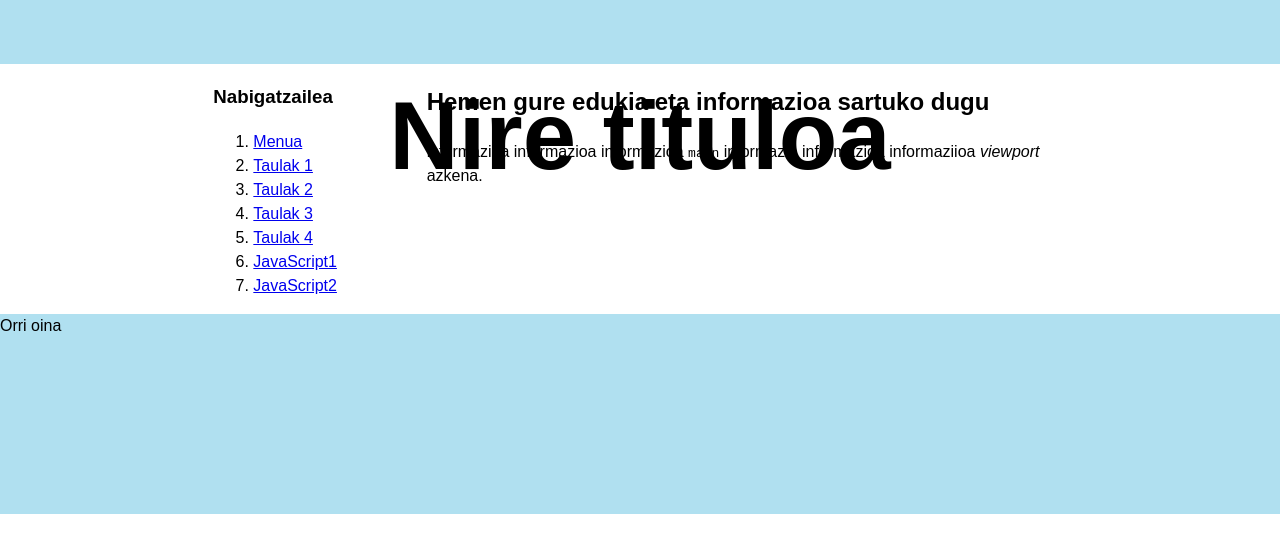
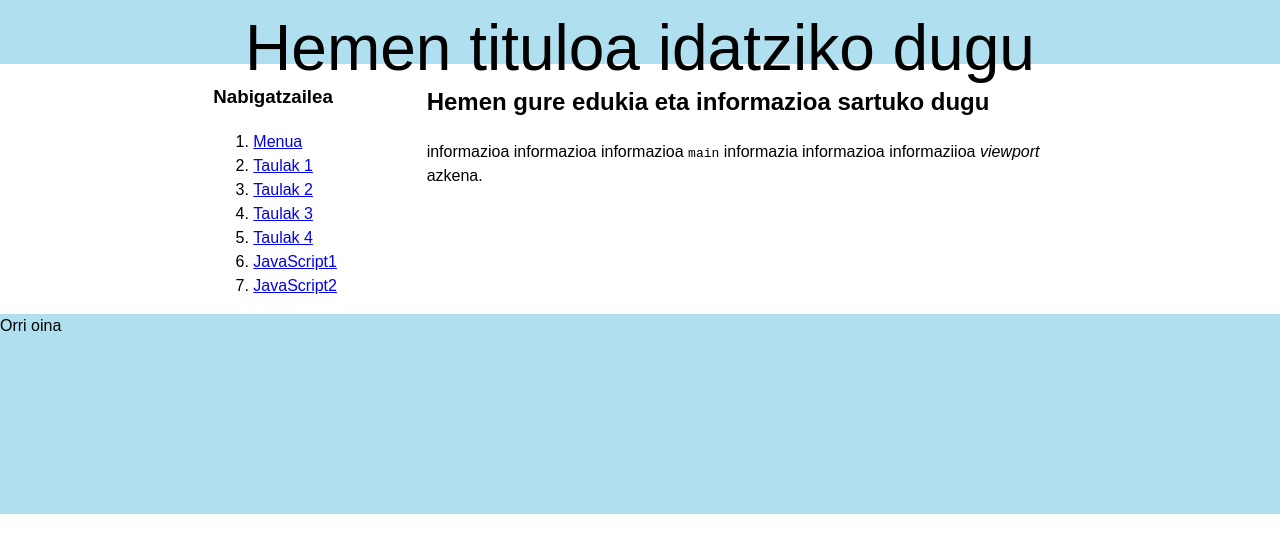
Before and after one commit to senterland2020/maketazioa, a plain HTML site: page index.html in a window 1280 px wide. Drawn offline with Linux system fonts and the light colour scheme.

Commit message:
Titualren tamaina
Tituloaren tamaina

```diff
--- a/css/estiloak.css
+++ b/css/estiloak.css
@@ -30,7 +30,7 @@ body {
 .nagusia header {
     grid-area: header;   /* Aplikatzeko lekua edo area*/
     background: #b0e0f0; /* Aukeratutako kolorea*/
-    font-size: 3rem; /*Tamaina*/
+    font-size: 4rem; /*Tamaina*/
     text-align: center; /*Testuaren kokapena*/
 }
 .nagusia nav {
--- a/index.html
+++ b/index.html
@@ -10,7 +10,7 @@
   <body>
     <div class="nagusia" id="nagusia">
       <header>
-        <h1>Nire tituloa</h1>
+        Hemen tituloa idatziko dugu
       </header>
       <nav>
         <h3>Nabigatzailea</h3>
```
